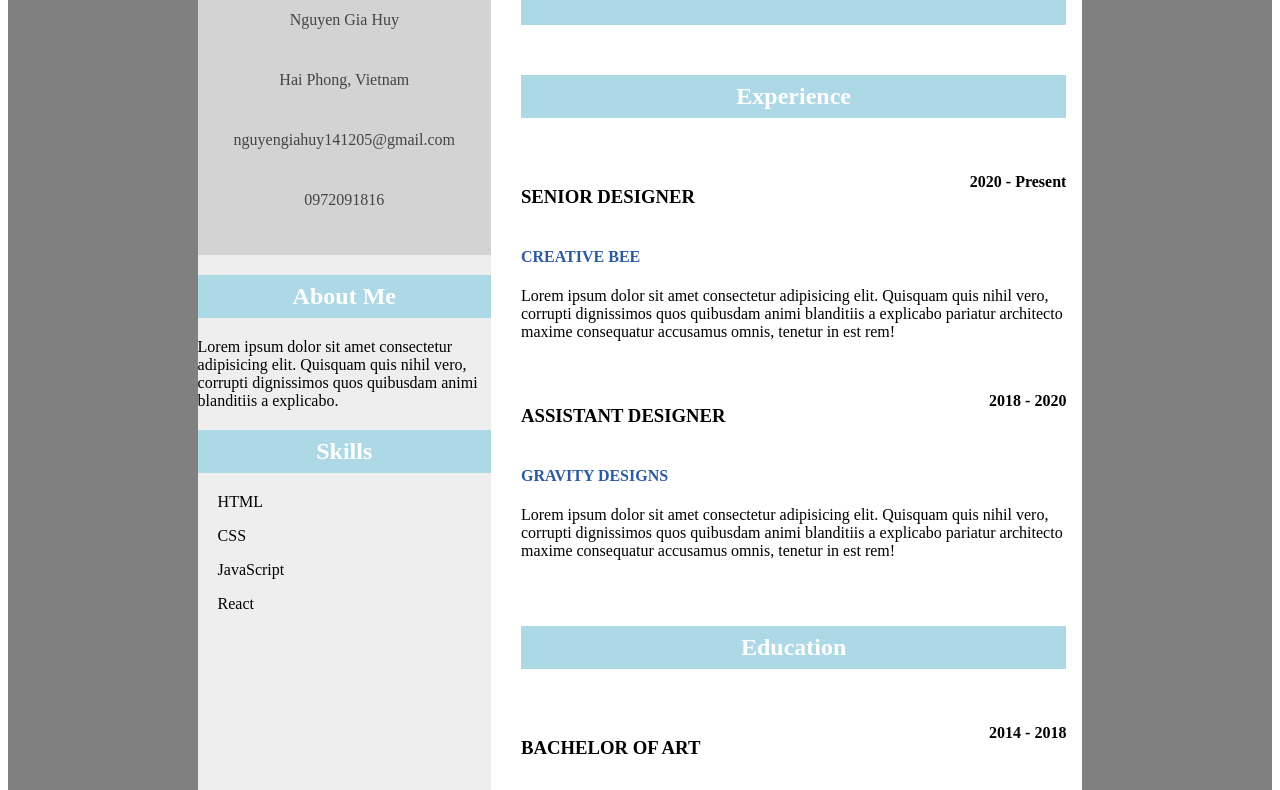
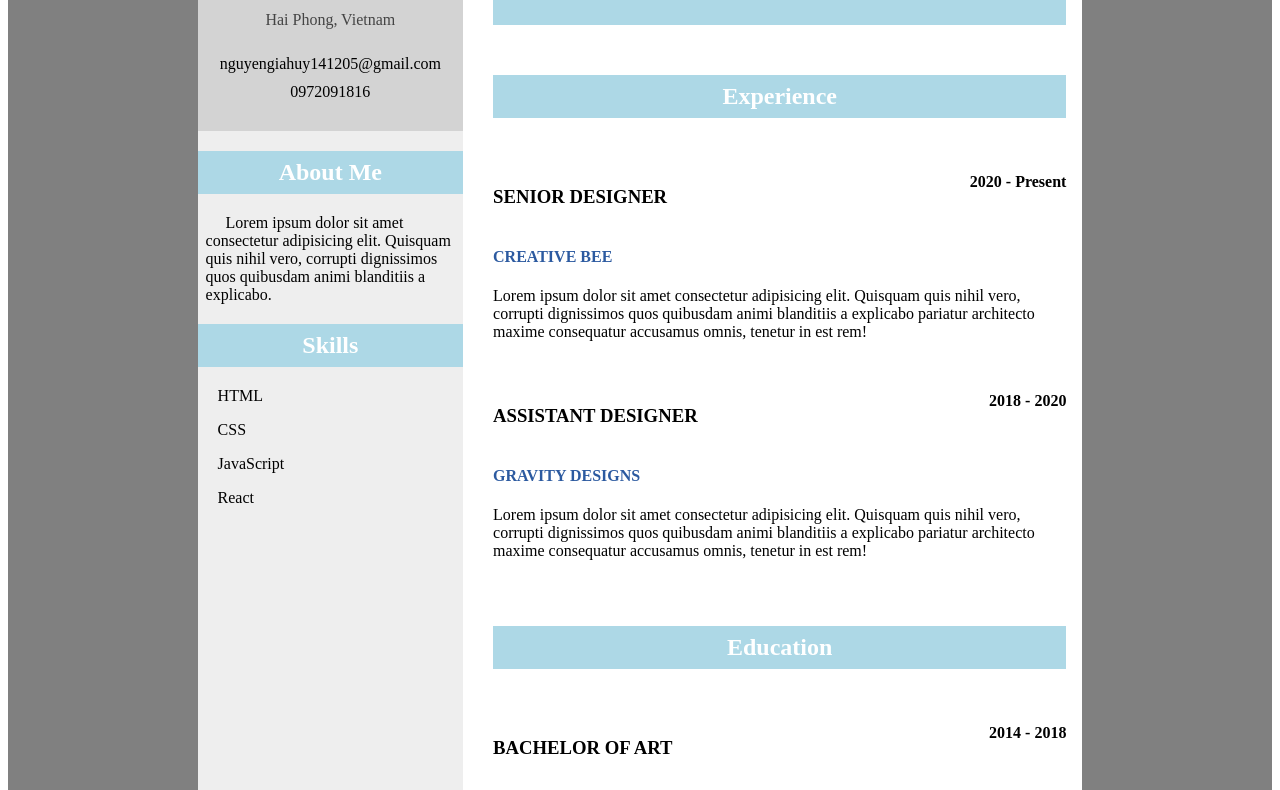
Before and after one commit to GiaHuy0507/f8-zoom-day-6, a plain HTML site: page cv-flex.html in a window 1280 px wide. Shown: the part 203-993 px from the top of the page. Drawn offline with Linux system fonts and the light colour scheme.

Commit message:
Sửa lại

```diff
--- a/css/style.css
+++ b/css/style.css
@@ -85,6 +85,17 @@
   align-items: center;
   font-weight: 700;
 }
+.cv-about-me p {
+  text-indent: 1.25rem; /* 20px */
+  padding-left: 0.5rem;
+}
+.cv-infor a {
+  color: black;
+  text-decoration: none;
+  display: flex;
+  justify-content: center;
+  margin: 0.625rem 0; /* 10px */
+}
 /* ----------PRICING FLEX---------- */
 
 .pricing-page {
@@ -166,14 +177,14 @@
 }
 
 /* Card nổi bật */
-.pricing .card:nth-child(2) {
+/* .pricing .card:nth-child(2) {
   background: #141a36;
   color: white;
   transform: scale(1.05);
-}
+} */
 
 .card.active ul li {
-  color: #ddd;
+  color: black;
 }
 
 .card.active h1 span {
--- a/cv-flex.html
+++ b/cv-flex.html
@@ -12,10 +12,12 @@
         <div class="cv-side-bar">
           <div class="cv-infor">
             <img src="img/avatar3.jpg" alt="Ảnh đại diện" />
-            <p>Nguyen Gia Huy</p>
+
             <p>Hai Phong, Vietnam</p>
-            <p>nguyengiahuy141205@gmail.com</p>
-            <p>0972091816</p>
+            <a href="mailto:nguyengiahuy141205@gmail.com"
+              >nguyengiahuy141205@gmail.com</a
+            >
+            <a href="tel:0972091816">0972091816</a>
           </div>
 
           <div class="cv-about-me">
```
Also changed, not shown: pricing-flex.html (+0 -1 lines), register-layout.html (+10 -9 lines).
